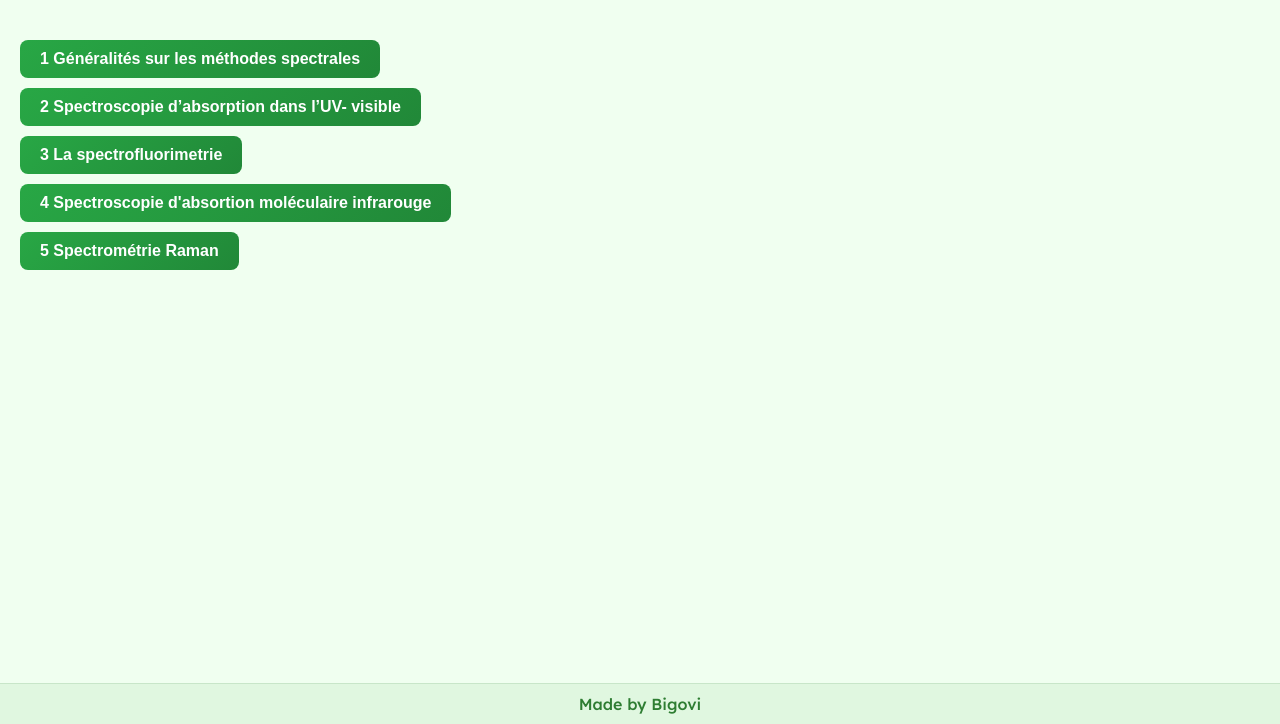
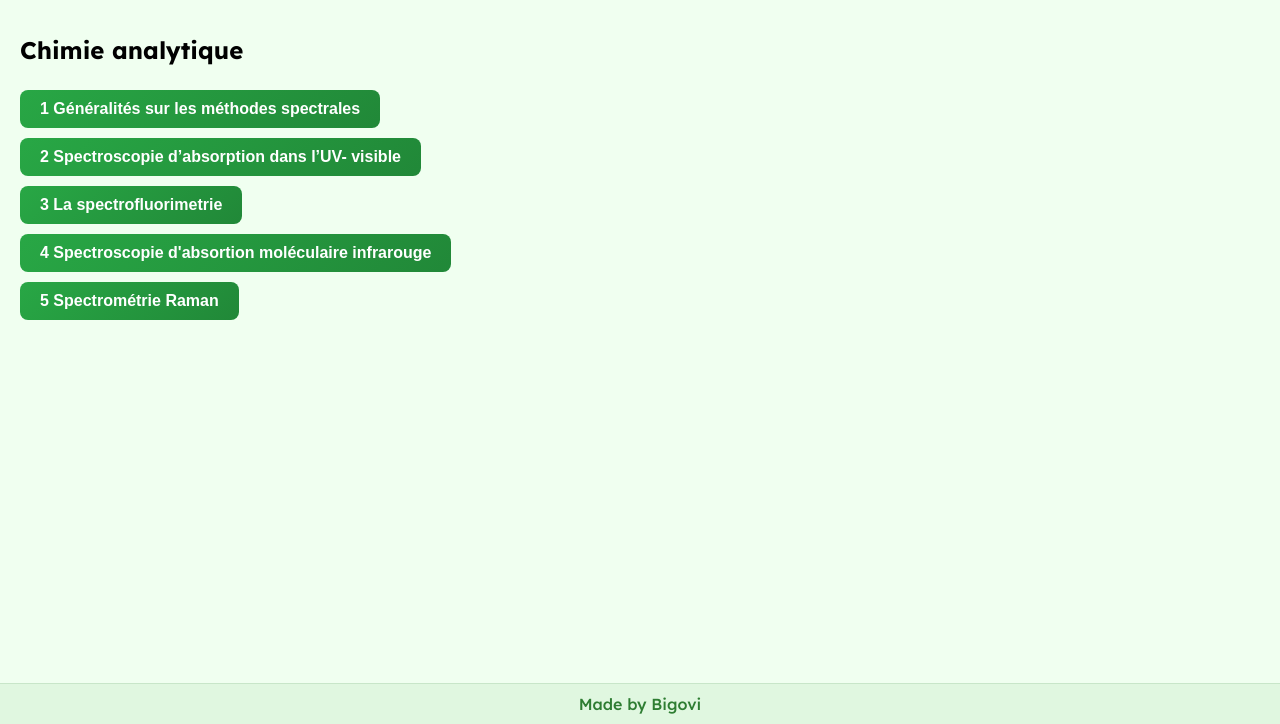
Before and after one commit to fouadess04/PharmaQuiz, a plain HTML site: page index.html in a window 1280 px wide. Shown: the part 76-800 px from the top of the page. Drawn offline with Linux system fonts and the light colour scheme.

Commit message:
Update index.html

```diff
--- a/index.html
+++ b/index.html
@@ -114,6 +114,7 @@
         <h1>PharmaQuiz</h1>
     </header>
     <main>
+        <h2>Chimie analytique</h2>
         <div class="quiz-selector" id="quiz-selector">
             <!-- Buttons to select a quiz will be dynamically added here -->
         </div>
```
